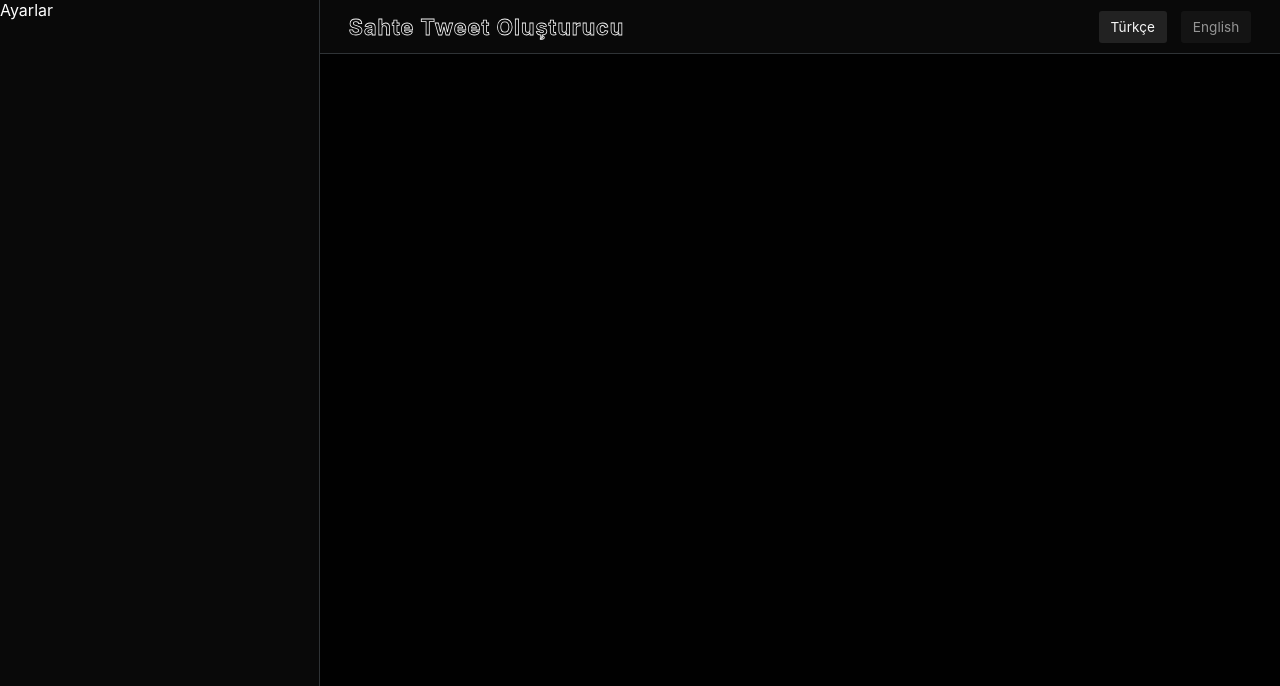
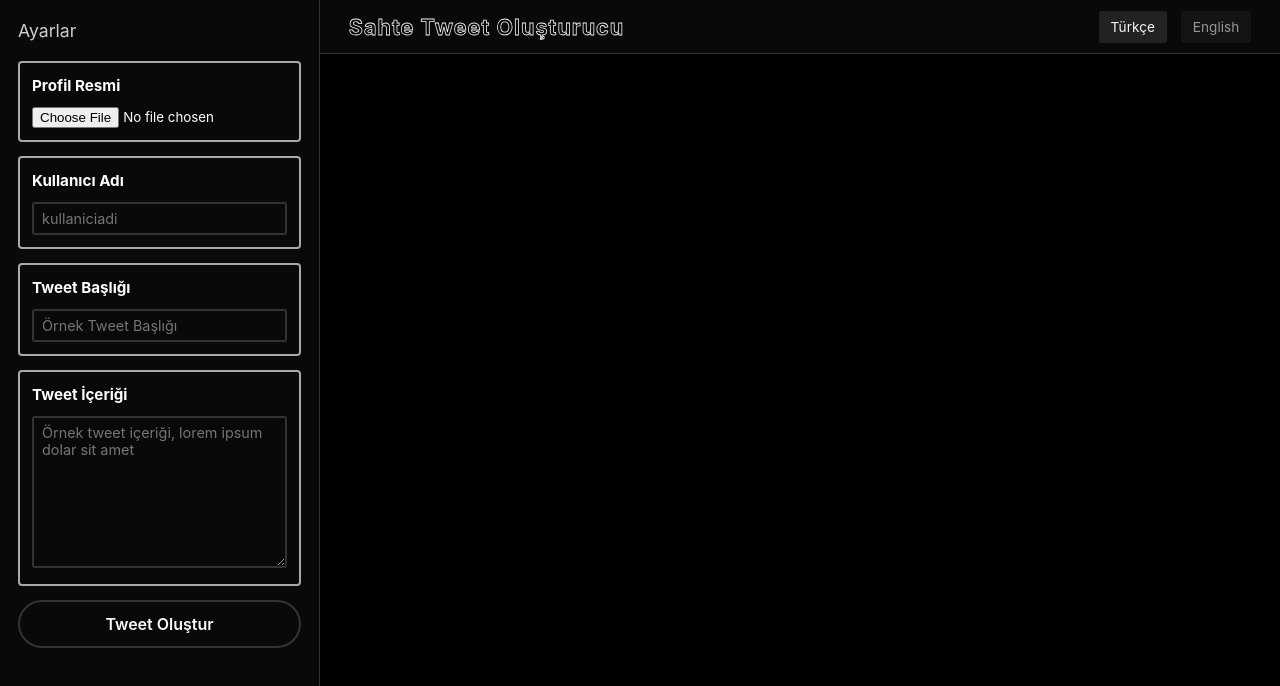
Before and after one commit to ertugrulsencer/fake-tweet-generator, a Vue app: page / in a window 1280 px wide. Shown: the top 686 px of the page. Built offline with nearby package versions, Linux system fonts and the light colour scheme.

Commit message:
SideBar styled and langs added

```diff
--- a/src/assets/scss/main.scss
+++ b/src/assets/scss/main.scss
@@ -5,6 +5,9 @@
   box-sizing: border-box;
   font-family: -apple-system, BlinkMacSystemFont, "Segoe UI", Roboto, Oxygen,
     Ubuntu, Cantarell, "Open Sans", "Helvetica Neue", sans-serif;
+  &:focus {
+    outline: 0;
+  }
 }
 body {
   background: #010101;
--- a/src/components/shared/SideBar.vue
+++ b/src/components/shared/SideBar.vue
@@ -1,5 +1,33 @@
 <template>
-  <aside class="side-bar">{{ getLang("aside_header") }}</aside>
+  <aside class="side-bar">
+    <header>
+      {{ getLang("aside_header") }}
+    </header>
+    <form>
+      <fieldset>
+        <strong> {{ getLang("user_profile_image") }} </strong>
+        <input type="file" />
+      </fieldset>
+      <fieldset>
+        <strong>{{ getLang("settings_user_name") }}</strong>
+        <input type="text" :placeholder="getLang('user_name_placeholder')" />
+      </fieldset>
+      <fieldset>
+        <strong> {{ getLang("settings_tweet_header") }} </strong>
+        <input type="text" :placeholder="getLang('tweet_header_placeholder')" />
+      </fieldset>
+      <fieldset>
+        <strong> {{ getLang("settings_tweet_content") }} </strong>
+        <textarea
+          rows="8"
+          :placeholder="getLang('tweet_content_placeholder')"
+        ></textarea>
+      </fieldset>
+      <button type="button">
+        {{ getLang("generate_tweet") }}
+      </button>
+    </form>
+  </aside>
 </template>
 
 <script>
@@ -18,5 +46,81 @@ aside {
   grid-row: 1 / 3;
   background: #090909;
   border-right: 1px solid #2f3336;
+  header {
+    padding: 20px 18px;
+    color: #ffffff;
+    opacity: 0.8;
+    font-size: 1.1rem;
+  }
+  form {
+    padding: 0 18px;
+    display: flex;
+    flex-direction: column;
+    align-items: flex-start;
+    justify-content: flex-start;
+    fieldset {
+      border: 2px solid #a9a9a9;
+      border-radius: 4px;
+      padding: 12px;
+      width: 100%;
+      margin-bottom: 14px;
+      strong {
+        font-size: 0.95rem;
+      }
+      input,
+      textarea {
+        margin-top: 12px;
+        width: 100%;
+        transition: border-color 250ms ease-in-out, background 250ms ease-in-out;
+        &:not([type="file"]) {
+          padding: 6px 8px;
+          font-size: 0.9rem;
+          color: #f8f8f8;
+          background: transparent;
+          border-radius: 3px;
+          border: 2px solid #2f3336;
+        }
+        &:hover {
+          border-color: #646464;
+        }
+        &:focus {
+          background: rgba(50, 50, 50, 0.1);
+          border-color: #a9a9a9;
+        }
+      }
+      textarea {
+        resize: vertical;
+        max-height: 250px;
+      }
+    }
+    button {
+      border: 2px solid #333;
+      background: transparent;
+      border-radius: 24px;
+      text-align: center;
+      color: #f8f8f8;
+      font-weight: 600;
+      cursor: pointer;
+      padding: 12px 0;
+      font-size: 1rem;
+      width: 100%;
+      transition: all 250ms ease-in-out;
+      &:hover {
+        border-color: #646464;
+        background: rgba(29, 161, 242, 0.15);
+      }
+      &:focus {
+        background: rgba(29, 161, 242, 0.45);
+        border-color: rgba(29, 161, 242, 0.8);
+        color: #f8f8f8;
+      }
+      &:active {
+        background: rgb(29, 161, 242);
+        border-color: rgb(29, 161, 242);
+        color: #f8f8f8;
+        transform: scale(0.98);
+      }
+    }
+  }
 }
 </style>
--- a/src/lang.js
+++ b/src/lang.js
@@ -2,9 +2,27 @@ export default {
   turkish: {
     title: "Sahte Tweet Oluşturucu",
     aside_header: "Ayarlar",
+    user_name_placeholder: "kullaniciadi",
+    tweet_header_placeholder: "Örnek Tweet Başlığı",
+    settings_user_name: "Kullanıcı Adı",
+    user_profile_image: "Profil Resmi",
+    settings_tweet_header: "Tweet Başlığı",
+    settings_tweet_content: "Tweet İçeriği",
+    tweet_content_placeholder:
+      "Örnek tweet içeriği, lorem ipsum dolar sit amet",
+    generate_tweet: "Tweet Oluştur",
   },
   english: {
     title: "Fake Tweet Generator",
     aside_header: "Settings",
+    user_name_placeholder: "username",
+    tweet_header_placeholder: "Example Tweet Header",
+    settings_user_name: "User Name",
+    user_profile_image: "Profile Image",
+    settings_tweet_header: "Tweet Header",
+    settings_tweet_content: "Tweet Content",
+    tweet_content_placeholder:
+      "Example tweet content, lorem ipsum dolar sit amet",
+    generate_tweet: "Generate Tweet",
   },
 };
```
